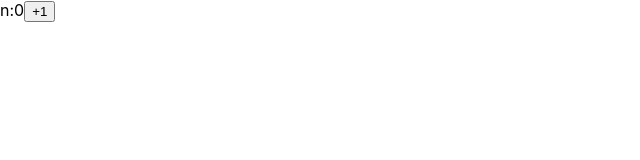
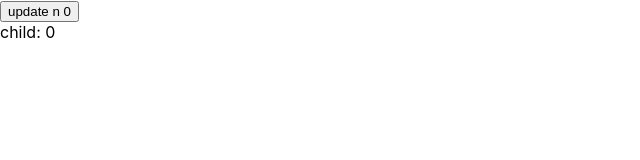
Before and after one commit to richard1230/useAllHook, a React (Create React App) app: page / in a window 1280 px wide. Shown: the top 160 px of the page, without its empty margins (0-640 px from the left). Built offline with nearby package versions, Linux system fonts and the light colour scheme.

Commit message:
多余的render

```diff
--- a/src/App.js
+++ b/src/App.js
@@ -1,31 +1,31 @@
-import React, {useState, useReducer, useEffect,useLayoutEffect} from 'react';
+import React, {useState, useReducer, useEffect, useLayoutEffect} from 'react';
 import ReactDOM from 'react-dom';
 
 
 const App = () => {
-    const [n, setN] = useState(0);
+    const [n, setN] = React.useState(0);
+    const [m, setM] = React.useState(0);
     const onClick = () => {
-        setN(i => i + 1)
-    }
-    useEffect(() => {
-        console.log("第一次渲染之后就执行");
-    }, [])//[]里面的的变量变化时就执行 => 不会执行
-
-    useLayoutEffect(() => {
-        console.log("这里是执行useLayoutEffect1");
-    })//n变化的时候才执行
-
-    useLayoutEffect(() => {
-        console.log("这里是执行useLayoutEffect2");
-    });
+        setN(n + 1);
+    };
     return (
-        <div>
-            n:{n}
-            <button onClick={onClick}>+1</button>
+        <div className="App">
+            <div>
+                <button onClick={onClick}>update n {n}</button>
+            </div>
+            <Child data={m}/>
+             {/*<Child2 data={m}/> */}
         </div>
     )
 
 }
 
+const Child = (props) => {
+    console.log("child 执行了");
+    console.log('假设这里有大量代码')
+    return <div>child: {props.data}</div>;
 
+}
+
+const Child2 = React.memo(Child);
 export default App;
```
